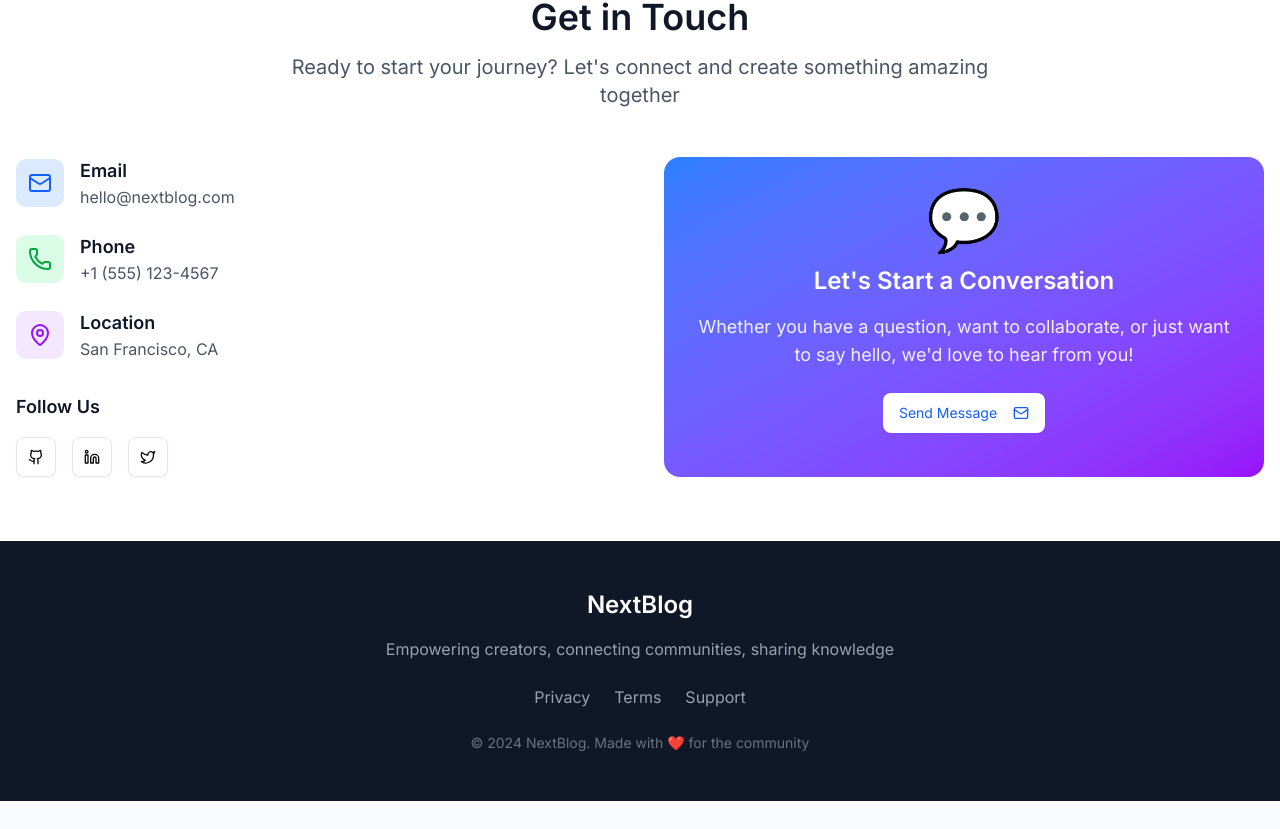
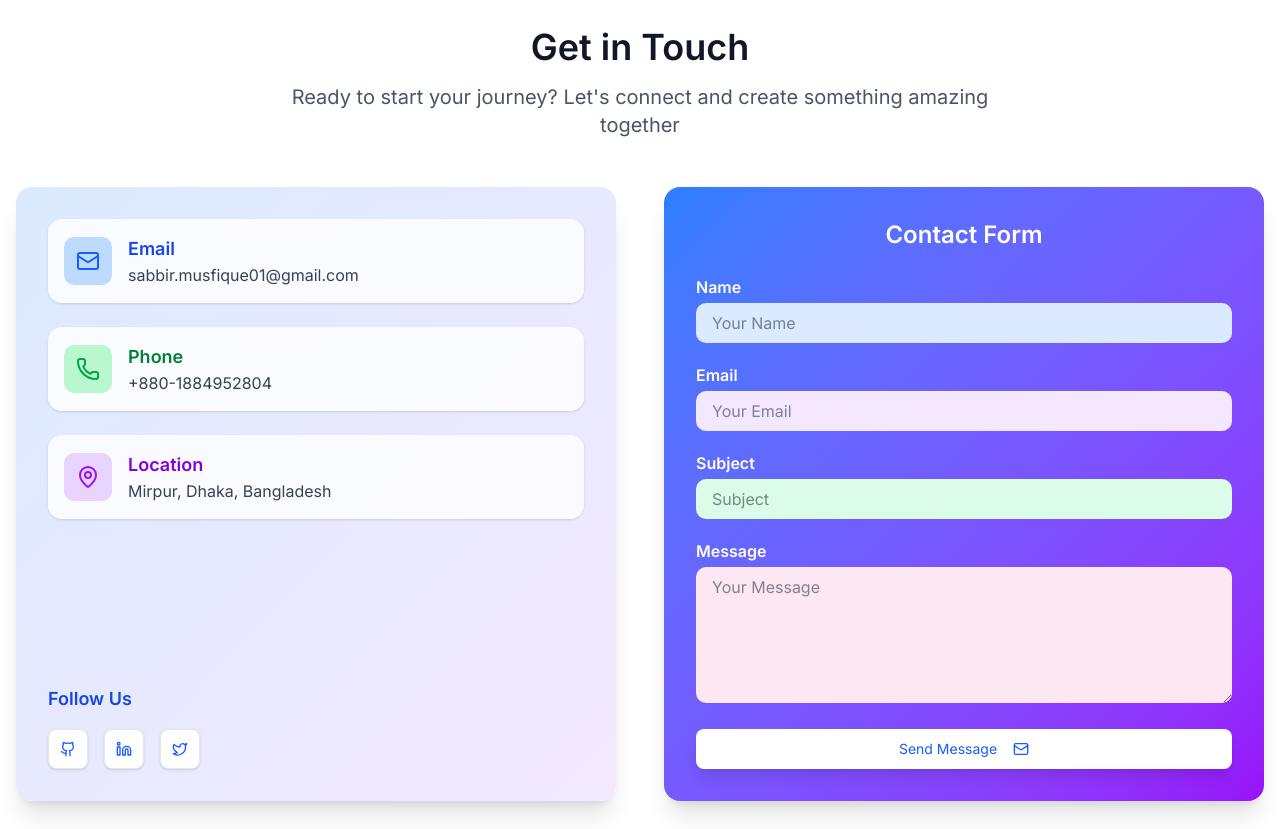
Before and after one commit to sabbir-063/BlogSite_frontend, a React (Vite) app: page / in a window 1280 px wide. Shown: the part 2111-2940 px from the top of the page. Before the commit the page ends 2912 px from the top, so only its background shows below. Built offline with nearby package versions, Linux system fonts and the light colour scheme; no server answers.

Commit message:
feat contact us mail sends sucessfully.

```diff
--- a/src/components/DashBoard/ContactUs.jsx
+++ b/src/components/DashBoard/ContactUs.jsx
@@ -1,5 +1,7 @@
-import React from 'react';
+import React, { useState } from 'react';
 import { Button } from '../ui/button';
+import axios from "../../utils/axiosInstance";
+import { toast } from "react-toastify";
 import { Mail, Phone, MapPin, Github, Linkedin, Twitter } from 'lucide-react';
 
 const ContactUs = () => {
@@ -14,78 +16,64 @@ const ContactUs = () => {
                 </div>
 
                 <div className="grid grid-cols-1 lg:grid-cols-2 gap-12">
-                    <div>
+                    <div className="bg-gradient-to-br from-blue-100 to-purple-100 rounded-2xl p-8 shadow-xl flex flex-col justify-between h-full">
                         <div className="space-y-6">
-                            <div className="flex items-center space-x-4">
-                                <div className="w-12 h-12 bg-blue-100 rounded-lg flex items-center justify-center">
+                            <div className="flex items-center space-x-4 bg-white/80 rounded-xl p-4 shadow">
+                                <div className="w-12 h-12 bg-blue-200 rounded-lg flex items-center justify-center">
                                     <Mail className="h-6 w-6 text-blue-600" />
                                 </div>
                                 <div>
-                                    <h3 className="text-lg font-semibold text-gray-900">Email</h3>
-                                    <p className="text-gray-600">hello@nextblog.com</p>
+                                    <h3 className="text-lg font-semibold text-blue-700">Email</h3>
+                                    <p className="text-gray-700">sabbir.musfique01@gmail.com</p>
                                 </div>
                             </div>
 
-                            <div className="flex items-center space-x-4">
-                                <div className="w-12 h-12 bg-green-100 rounded-lg flex items-center justify-center">
+                            <div className="flex items-center space-x-4 bg-white/80 rounded-xl p-4 shadow">
+                                <div className="w-12 h-12 bg-green-200 rounded-lg flex items-center justify-center">
                                     <Phone className="h-6 w-6 text-green-600" />
                                 </div>
                                 <div>
-                                    <h3 className="text-lg font-semibold text-gray-900">Phone</h3>
-                                    <p className="text-gray-600">+1 (555) 123-4567</p>
+                                    <h3 className="text-lg font-semibold text-green-700">Phone</h3>
+                                    <p className="text-gray-700">+880-1884952804</p>
                                 </div>
                             </div>
 
-                            <div className="flex items-center space-x-4">
-                                <div className="w-12 h-12 bg-purple-100 rounded-lg flex items-center justify-center">
+                            <div className="flex items-center space-x-4 bg-white/80 rounded-xl p-4 shadow">
+                                <div className="w-12 h-12 bg-purple-200 rounded-lg flex items-center justify-center">
                                     <MapPin className="h-6 w-6 text-purple-600" />
                                 </div>
                                 <div>
-                                    <h3 className="text-lg font-semibold text-gray-900">Location</h3>
-                                    <p className="text-gray-600">San Francisco, CA</p>
+                                    <h3 className="text-lg font-semibold text-purple-700">Location</h3>
+                                    <p className="text-gray-700">Mirpur, Dhaka, Bangladesh</p>
                                 </div>
                             </div>
                         </div>
 
                         <div className="mt-8">
-                            <h3 className="text-lg font-semibold text-gray-900 mb-4">Follow Us</h3>
+                            <h3 className="text-lg font-semibold text-blue-700 mb-4">Follow Us</h3>
                             <div className="flex space-x-4">
                                 {[
-                                    { icon: Github, href: '#', label: 'GitHub' },
-                                    { icon: Linkedin, href: '#', label: 'LinkedIn' },
-                                    { icon: Twitter, href: '#', label: 'Twitter' }
+                                    { icon: Github, href: 'https://github.com/sabbir-063', label: 'GitHub' },
+                                    { icon: Linkedin, href: 'https://www.linkedin.com/in/msmusfique063/', label: 'LinkedIn' },
+                                    { icon: Twitter, href: 'https://x.com/Sabbir_063', label: 'Twitter' }
                                 ].map((social, index) => (
                                     <Button
                                         key={index}
                                         variant="outline"
                                         size="icon"
-                                        className="w-10 h-10"
+                                        className="w-10 h-10 bg-white shadow hover:bg-blue-100"
                                         onClick={() => window.open(social.href, '_blank')}
                                     >
-                                        <social.icon className="h-5 w-5" />
+                                        <social.icon className="h-5 w-5 text-blue-600" />
                                     </Button>
                                 ))}
                             </div>
                         </div>
                     </div>
 
-                    <div className="bg-gradient-to-br from-blue-500 to-purple-600 rounded-2xl p-8 text-white">
-                        <div className="text-center">
-                            <div className="text-6xl mb-4">💬</div>
-                            <h3 className="text-2xl font-bold mb-4">Let's Start a Conversation</h3>
-                            <p className="text-lg opacity-90 mb-6">
-                                Whether you have a question, want to collaborate, or just want to say hello,
-                                we'd love to hear from you!
-                            </p>
-                            <Button
-                                variant="secondary"
-                                size="lg"
-                                className="bg-white text-blue-600 hover:bg-gray-100"
-                            >
-                                Send Message
-                                <Mail className="ml-2 h-5 w-5" />
-                            </Button>
-                        </div>
+                    <div className="bg-gradient-to-br from-blue-500 to-purple-600 rounded-2xl p-8 text-white shadow-xl">
+                        <h3 className="text-2xl font-bold mb-6 text-center">Contact Form</h3>
+                        <ContactForm />
                     </div>
                 </div>
             </div>
@@ -93,4 +81,117 @@ const ContactUs = () => {
     );
 };
 
+
+const ContactForm = () => {
+    const [form, setForm] = useState({ name: '', email: '', subject: '', message: '' });
+    const [errors, setErrors] = useState({});
+    const [loading, setLoading] = useState(false);
+
+    const validate = () => {
+        const errs = {};
+        if (!form.name.trim()) errs.name = 'Name is required.';
+        if (!form.email.trim()) errs.email = 'Email is required.';
+        else if (!/^\S+@\S+\.\S+$/.test(form.email)) errs.email = 'Invalid email.';
+        if (!form.subject.trim()) errs.subject = 'Subject is required.';
+        if (!form.message.trim()) errs.message = 'Message is required.';
+        return errs;
+    };
+
+    const handleChange = e => {
+        setForm({ ...form, [e.target.name]: e.target.value });
+        setErrors({ ...errors, [e.target.name]: '' });
+    };
+
+    const handleSubmit = async e => {
+        e.preventDefault();
+        const errs = validate();
+        if (Object.keys(errs).length) {
+            setErrors(errs);
+            return;
+        }
+        setLoading(true);
+        try {
+            const res = await axios.post("/contact/send", form);
+            if (res.data && res.data.success) {
+                toast.success(res.data.message || 'Message sent successfully!');
+                setForm({ name: '', email: '', subject: '', message: '' });
+            } else {
+                toast.error(res.data.error || 'Failed to send message.');
+            }
+        } catch (err) {
+            toast.error(`Network error. ${err.message}`);
+        }
+        setLoading(false);
+    };
+
+    return (
+        <form className="space-y-5" onSubmit={handleSubmit} noValidate>
+            <div>
+                <label className="block mb-1 font-semibold text-white" htmlFor="name">Name</label>
+                <input
+                    type="text"
+                    name="name"
+                    id="name"
+                    className={`w-full px-4 py-2 rounded-lg bg-blue-100 text-gray-900 focus:outline-none focus:ring-2 focus:ring-blue-400 ${errors.name ? 'border border-red-500' : ''}`}
+                    value={form.name}
+                    onChange={handleChange}
+                    placeholder="Your Name"
+                />
+                {errors.name && <p className="text-red-200 text-sm mt-1">{errors.name}</p>}
+            </div>
+            <div>
+                <label className="block mb-1 font-semibold text-white" htmlFor="email">Email</label>
+                <input
+                    type="email"
+                    name="email"
+                    id="email"
+                    className={`w-full px-4 py-2 rounded-lg bg-purple-100 text-gray-900 focus:outline-none focus:ring-2 focus:ring-purple-400 ${errors.email ? 'border border-red-500' : ''}`}
+                    value={form.email}
+                    onChange={handleChange}
+                    placeholder="Your Email"
+                />
+                {errors.email && <p className="text-red-200 text-sm mt-1">{errors.email}</p>}
+            </div>
+            <div>
+                <label className="block mb-1 font-semibold text-white" htmlFor="subject">Subject</label>
+                <input
+                    type="text"
+                    name="subject"
+                    id="subject"
+                    className={`w-full px-4 py-2 rounded-lg bg-green-100 text-gray-900 focus:outline-none focus:ring-2 focus:ring-green-400 ${errors.subject ? 'border border-red-500' : ''}`}
+                    value={form.subject}
+                    onChange={handleChange}
+                    placeholder="Subject"
+                />
+                {errors.subject && <p className="text-red-200 text-sm mt-1">{errors.subject}</p>}
+            </div>
+            <div>
+                <label className="block mb-1 font-semibold text-white" htmlFor="message">Message</label>
+                <textarea
+                    name="message"
+                    id="message"
+                    rows={5}
+                    className={`w-full px-4 py-2 rounded-lg bg-pink-100 text-gray-900 focus:outline-none focus:ring-2 focus:ring-pink-400 ${errors.message ? 'border border-red-500' : ''}`}
+                    value={form.message}
+                    onChange={handleChange}
+                    placeholder="Your Message"
+                />
+                {errors.message && <p className="text-red-200 text-sm mt-1">{errors.message}</p>}
+            </div>
+            <div className="flex justify-center">
+                <Button
+                    type="submit"
+                    variant="secondary"
+                    size="lg"
+                    className="bg-white text-blue-600 hover:bg-gray-100 w-full flex items-center justify-center gap-2 shadow-lg"
+                    disabled={loading}
+                >
+                    {loading ? 'Sending...' : 'Send Message'}
+                    <Mail className="ml-2 h-5 w-5" />
+                </Button>
+            </div>
+        </form>
+    );
+};
+
 export default ContactUs;
```
Also changed, not shown: src/components/DashBoard/Services.jsx (+5 -2 lines), src/components/Post/PostCard.jsx (+1 -9 lines).
